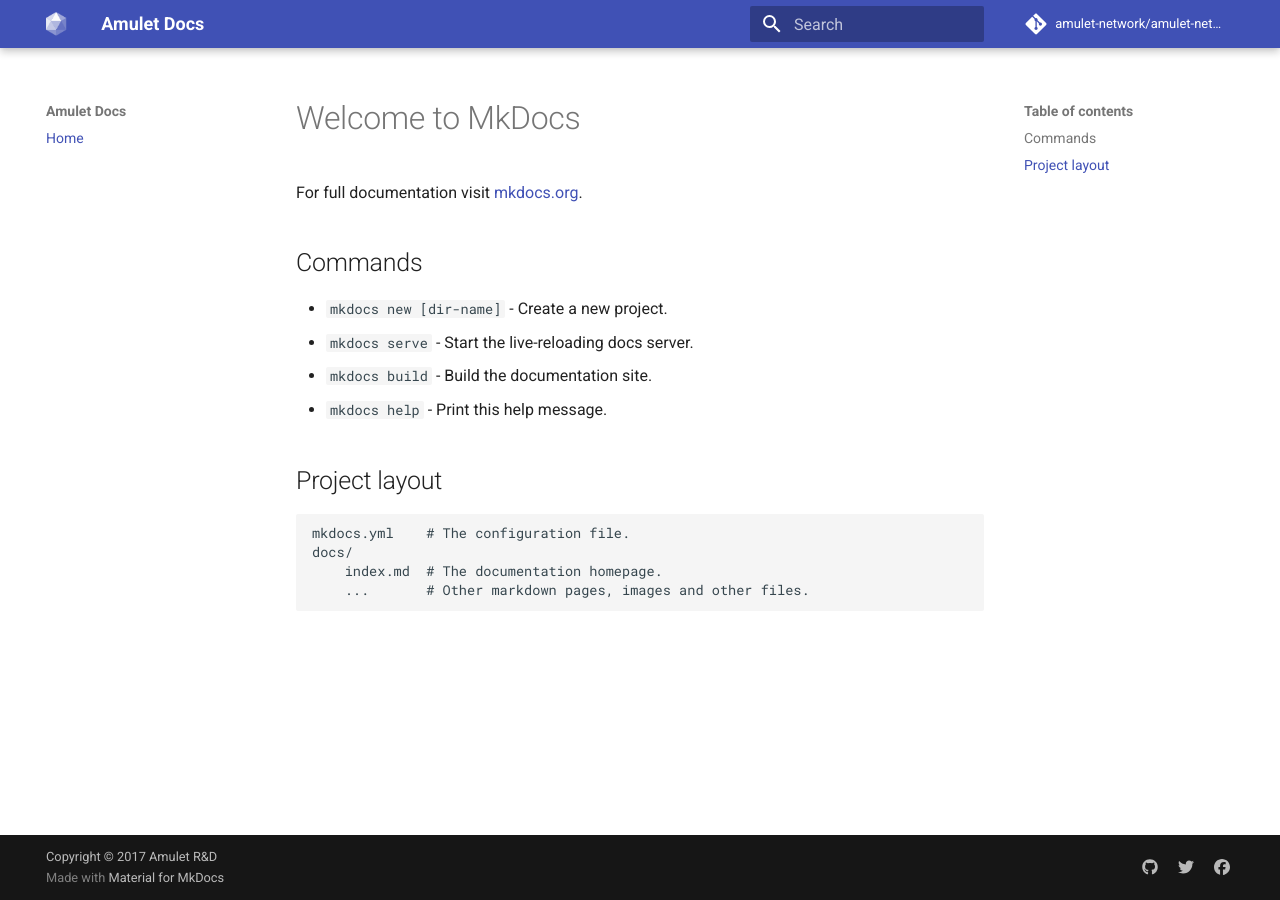
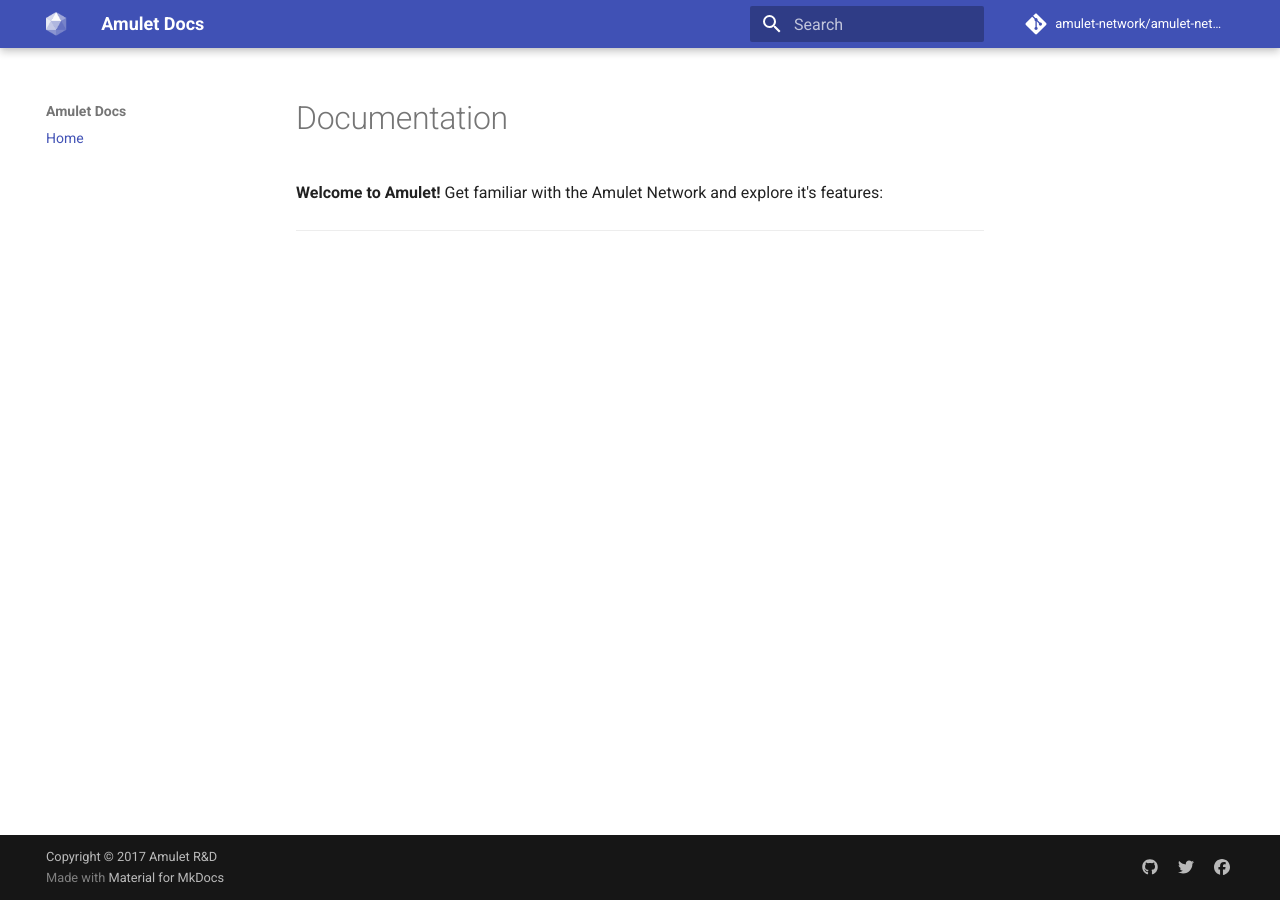
Before and after one commit to amulet-network/amulet-network-docs, an MkDocs documentation site: the page built from docs/index.md, in a window 1280 px wide. Built offline with MkDocs 1.6.1 and Material for MkDocs 9.7.7, drawn with Linux system fonts in a browser that asks for light colours; comment, search, counter and statistics services are not loaded; old or Windows-style settings are respelled for this version of MkDocs.

Commit message:
Update Intro Page

```diff
--- a/docs/index.md
+++ b/docs/index.md
@@ -1,17 +1,5 @@
-# Welcome to MkDocs
+#Documentation
+**Welcome to Amulet!** Get familiar with the Amulet Network and explore it's features:
 
-For full documentation visit [mkdocs.org](http://mkdocs.org).
 
-## Commands
-
-* `mkdocs new [dir-name]` - Create a new project.
-* `mkdocs serve` - Start the live-reloading docs server.
-* `mkdocs build` - Build the documentation site.
-* `mkdocs help` - Print this help message.
-
-## Project layout
-
-    mkdocs.yml    # The configuration file.
-    docs/
-        index.md  # The documentation homepage.
-        ...       # Other markdown pages, images and other files.
+***
```
